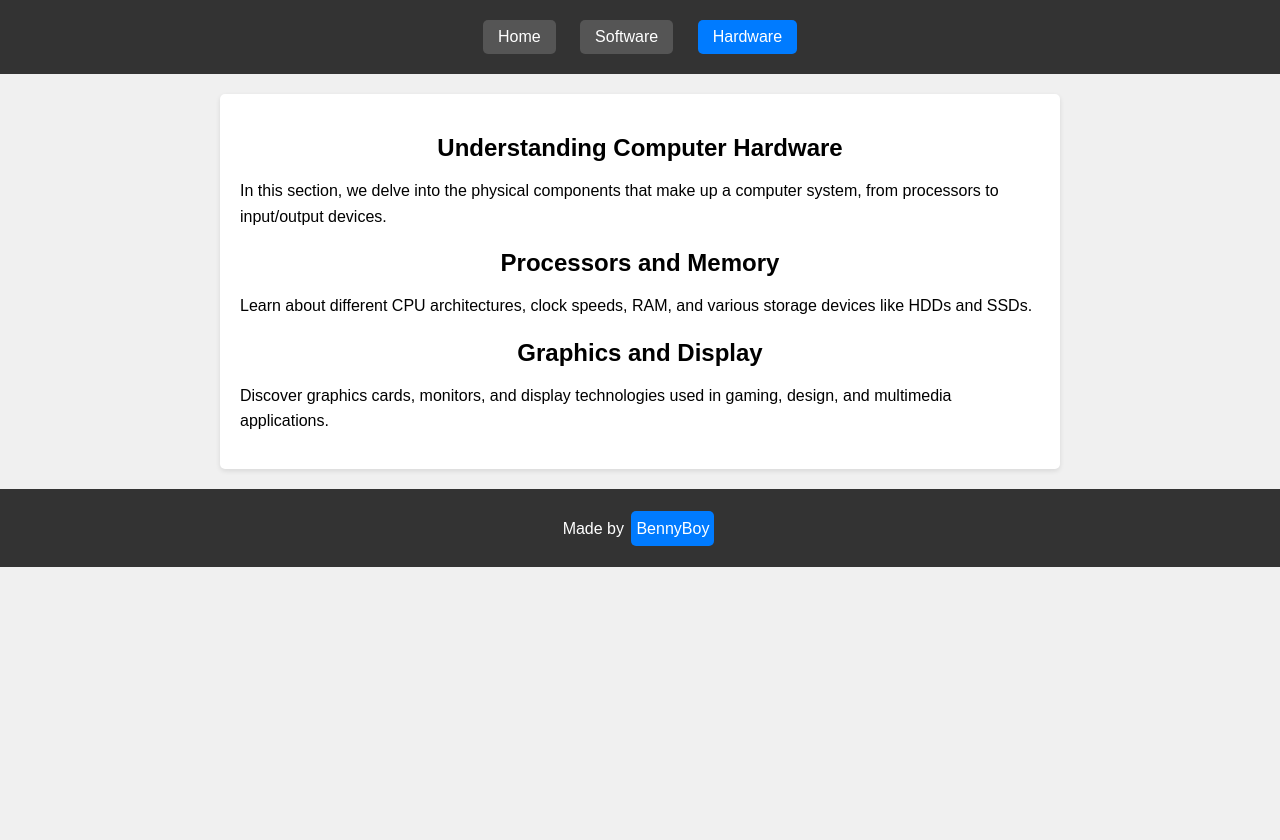
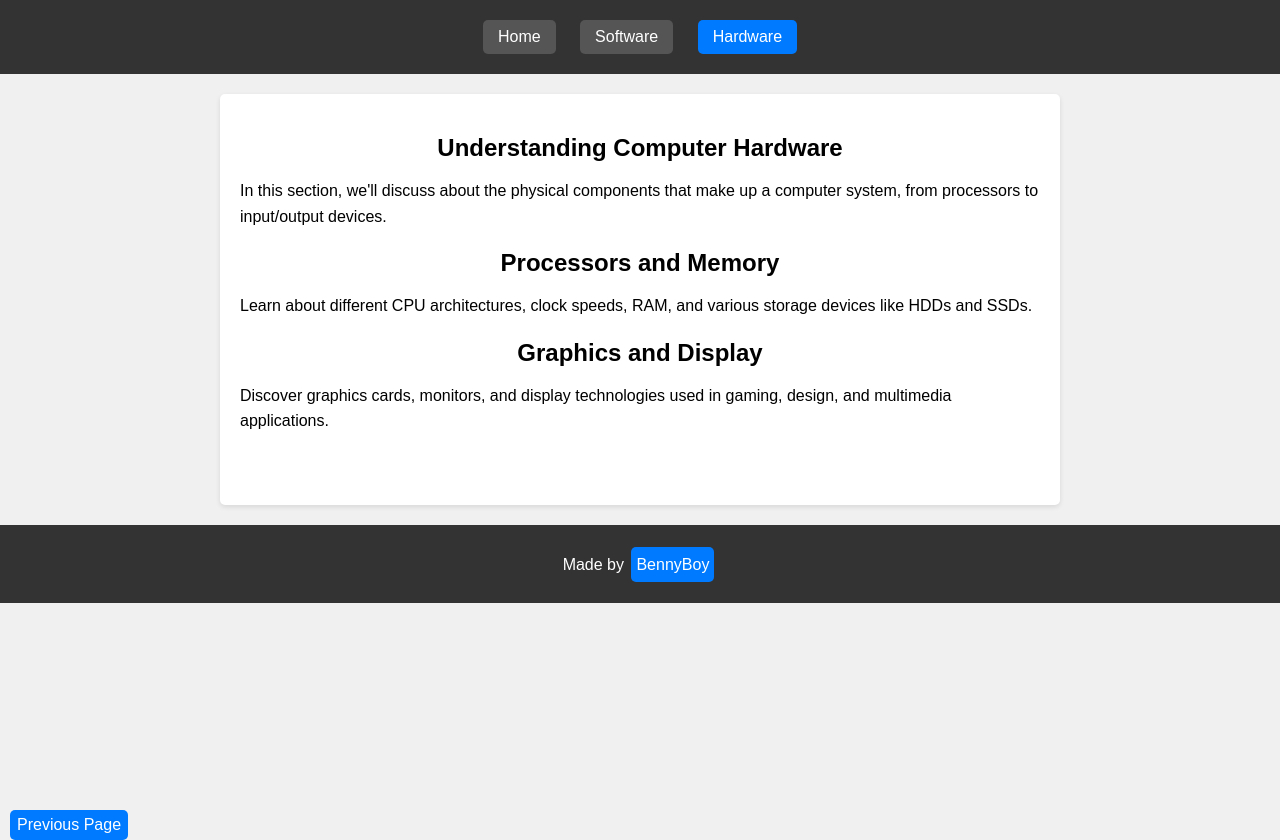
Before and after one commit to BennyBoy10/Benny, a plain HTML site: page hardware.html in a window 1280 px wide. Before the commit the page ends 800 px from the top, so only its background shows below. Drawn offline with Linux system fonts and the light colour scheme.

Commit message:
Update hardware.html

```diff
--- a/hardware.html
+++ b/hardware.html
@@ -83,6 +83,23 @@
     .footer-button:hover {
         background-color: #0056b3; /* Button background color on hover */
     }
+    /* Previous Page button styles */
+    .previous-page-button {
+        position: absolute;
+        bottom: -40px;
+        left: 10px;
+        padding: 6px 7px;
+        background-color: #007bff;
+        color: #fff;
+        text-decoration: none;
+        border: none;
+        border-radius: 5px;
+        transition: background-color 0.3s ease;
+    }
+
+    .previous-page-button:hover {
+        background-color: #0056b3;
+    }
 
 
 </style>
@@ -97,11 +114,17 @@
     </header>
     <div class="container">
         <h2>Understanding Computer Hardware</h2>
-        <p>In this section, we delve into the physical components that make up a computer system, from processors to input/output devices.</p>
+        <p>In this section, we'll discuss about the physical components that make up a computer system, from processors to input/output devices.</p>
         <h2>Processors and Memory</h2>
         <p>Learn about different CPU architectures, clock speeds, RAM, and various storage devices like HDDs and SSDs.</p>
         <h2>Graphics and Display</h2>
-        <p>Discover graphics cards, monitors, and display technologies used in gaming, design, and multimedia applications.</p>
+        <p>Discover graphics cards, monitors, and display technologies used in gaming, design, and multimedia applications.
+        </p>
+
+        <br></br>
+        <!-- Previous Page button inside container -->
+        <a href="software.html" class="previous-page-button">Previous Page</a>
+
     </div>
 
  <footer>
```
